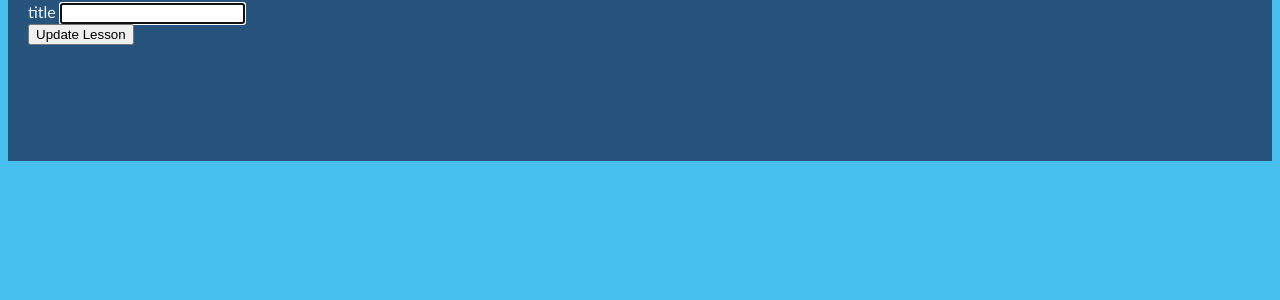
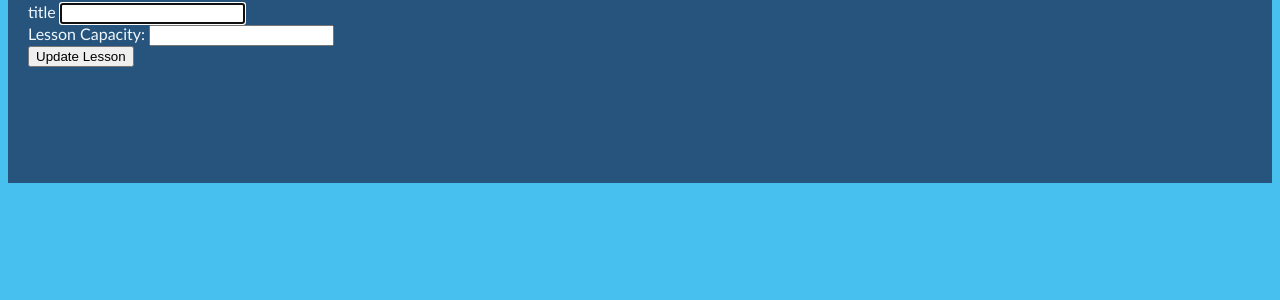
Before and after one commit to JackOfDickson/Hobbyist_web_app, a Flask app: template templates/lessons/edit.html in a window 1280 px wide. Shown: the part 108-408 px from the top of the page. Run offline with Flask 2, Linux system fonts and the light colour scheme; the template is opened without the code that fills it, so the values that code supplies are empty.

Commit message:
commented out the duplicate booking code, added capacity to lesson edit form

```diff
--- a/templates/lessons/edit.html
+++ b/templates/lessons/edit.html
@@ -6,7 +6,10 @@
         <label for="title">title</label>
         <input type = "text" id="title" name="title" value="{{lesson.title}}" required autofocus>
     </div>
-
+    <div>
+        <label for="capacity">Lesson Capacity:</label>
+        <input type="int" id="capacity" name="capacity" value="{{lesson.capacity}}" required>
+    </div>
 
     <button type="submit">Update Lesson</button>
 </form>
```
Also changed, not shown: repositories/booking_repository.py (+13 -2 lines).
